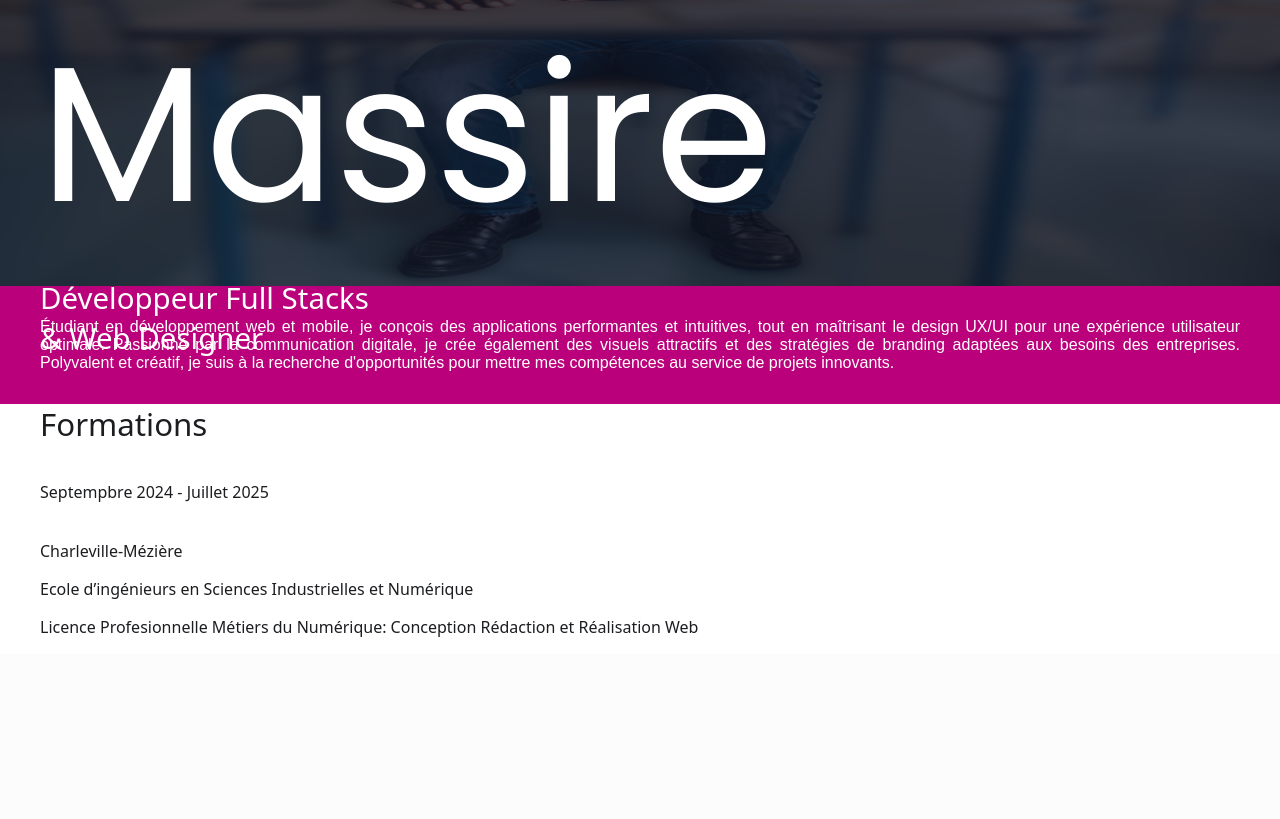
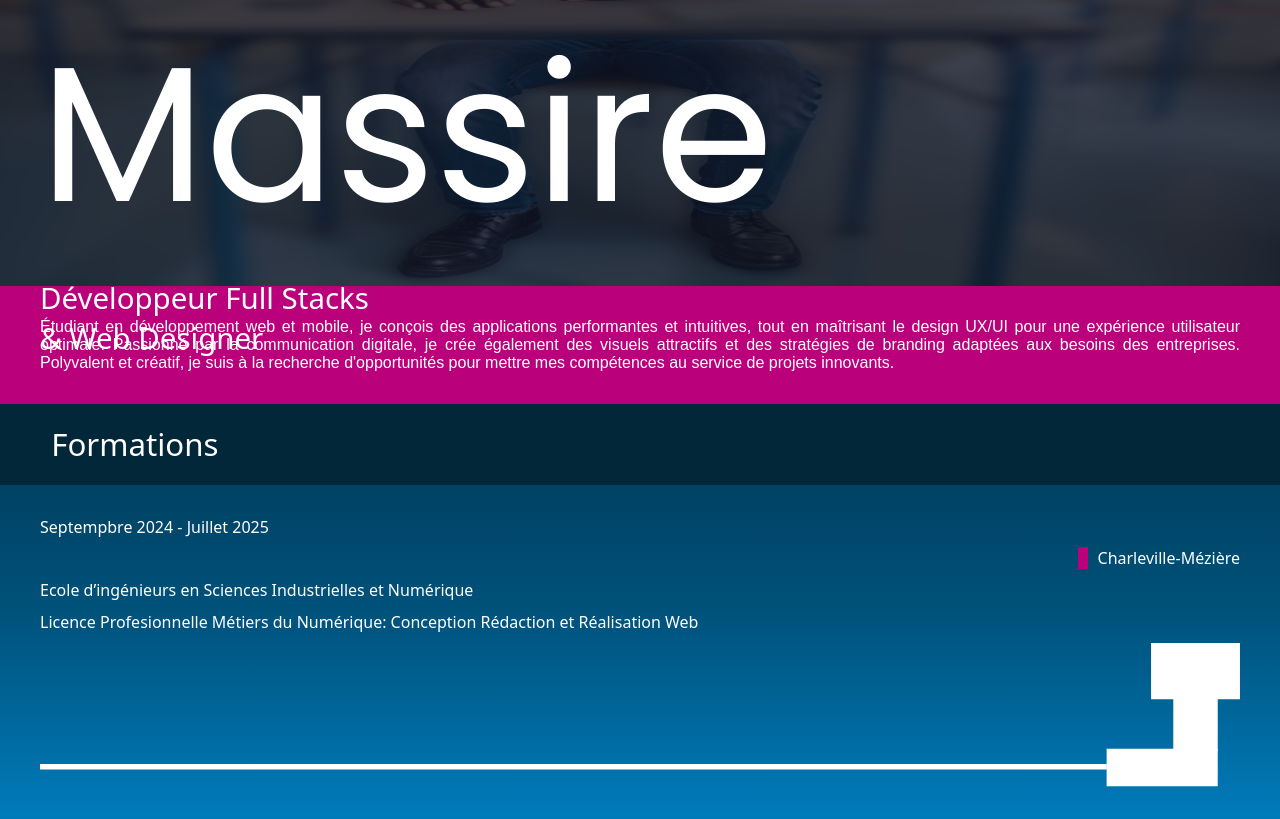
Before and after one commit to massiresogore/porfolio, a PHP site: page / in a window 1280 px wide. Shown: the part 344-1163 px from the top of the page. Before the commit the page ends 981 px from the top, so only its background shows below. Run offline with PHP 8.4, Linux system fonts and the light colour scheme; some web fonts are replaced.

Commit message:
fin block formation

```diff
--- a/index.html
+++ b/index.html
@@ -28,13 +28,14 @@
         </section>
 
         <section class="section-2">
-            <h3>Formations</h3>
-            <div>
-                <h6>Septempbre 2024 - Juillet 2025</h6>
-                <p>Charleville-Mézière</p>
+            <h3 class="Formations">Formations</h3>
+           <div class="content">
+                 <h6>Septempbre 2024 - Juillet 2025</h6>
+                <p class="ville">Charleville-Mézière</p>
                 <p>Ecole d’ingénieurs en Sciences Industrielles et Numérique</p>
                 <p>Licence Profesionnelle Métiers du Numérique: Conception Rédaction et Réalisation Web</p>
-            </div>
+            <svg xmlns="http://www.w3.org/2000/svg" viewBox="0 0 215.97 25.8"><defs><style>.cls-1,.cls-2,.cls-3,.cls-4{fill:none;stroke:#fff;stroke-miterlimit:10;}.cls-1{stroke-width:0.98px;}.cls-2{stroke-width:10.12px;}.cls-3{stroke-width:8px;}.cls-4{stroke-width:6.76px;}</style></defs><g id="Calque_1" data-name="Calque 1"><line class="cls-1" y1="22.27" x2="192" y2="22.27"/></g><g id="Calque_2" data-name="Calque 2"><line class="cls-2" x1="199.97" y1="5.06" x2="215.97" y2="5.06"/></g><g id="Calque_3" data-name="Calque 3"><line class="cls-3" x1="207.97" y1="9.42" x2="207.97" y2="19.42"/></g><g id="Calque_4" data-name="Calque 4"><line class="cls-4" x1="191.97" y1="22.42" x2="211.97" y2="22.42"/></g></svg>
+           </div>
         </section>
 
 
--- a/style.css
+++ b/style.css
@@ -89,7 +89,7 @@ body{
 #container{
 }
 
-#header, section{
+#header, section, .content{
     padding-inline: clamp(1.25em, 4vw, 2.5em);
 
 }
@@ -104,7 +104,7 @@ body{
 }
 
 
-#header p{
+#header p, .content p,.content h6{
     margin: 0;
 }
 .nav{
@@ -160,12 +160,38 @@ body{
 }
 
 .section-2{
-  /*  background:linear-gradient(to bottom top,#007BBA 0%, #00527B 50%, #003854 100%) bottom right;*/
+    padding-inline: 0;
+    color: white;
+    background: linear-gradient(360deg, rgba(0, 123, 186, 1) 0%, rgba(0, 82, 123, 1) 50%, rgba(0, 56, 84, 1) 100%);
+    text-align: justify;
+}
 
-   background-image: linear-gradient(to bottom right,#FF1794 0%, #FFF037 7.41%, #39ED94 13.72%, #00B0EC 25.23%, #FF1794 34.56%, #FFF037 40.76%, #39ED94 50%) bottom right;
-    background-size:50% 50%;
-   background-repeat:no-repeat;
-}
 .section-2 h3{
     margin: 0;
+    padding-inline: clamp(0.55em, 4vw, 2.5em);
 }
+
+ section h3{
+    padding-block: 20px;
+    background-color: #022739;
+}
+
+.ville{
+    /* border-right-width: 10px;
+    border-right-color: #BA007B;
+    border-right-style: solid; */
+    border-left-width: 10px;
+    border-left-color: #BA007B;
+    border-left-style: solid;
+    width: max-content;
+    /* padding-right: 10px; */
+    padding-left: 10px;
+
+    align-self: end;}
+
+.section-2 .content{
+    display: flex;
+    flex-direction: column;
+    gap: 10px;
+    padding-block: 32px;
+}
```
Also changed, not shown: svg/delimiter.svg (added), 1 other file.
